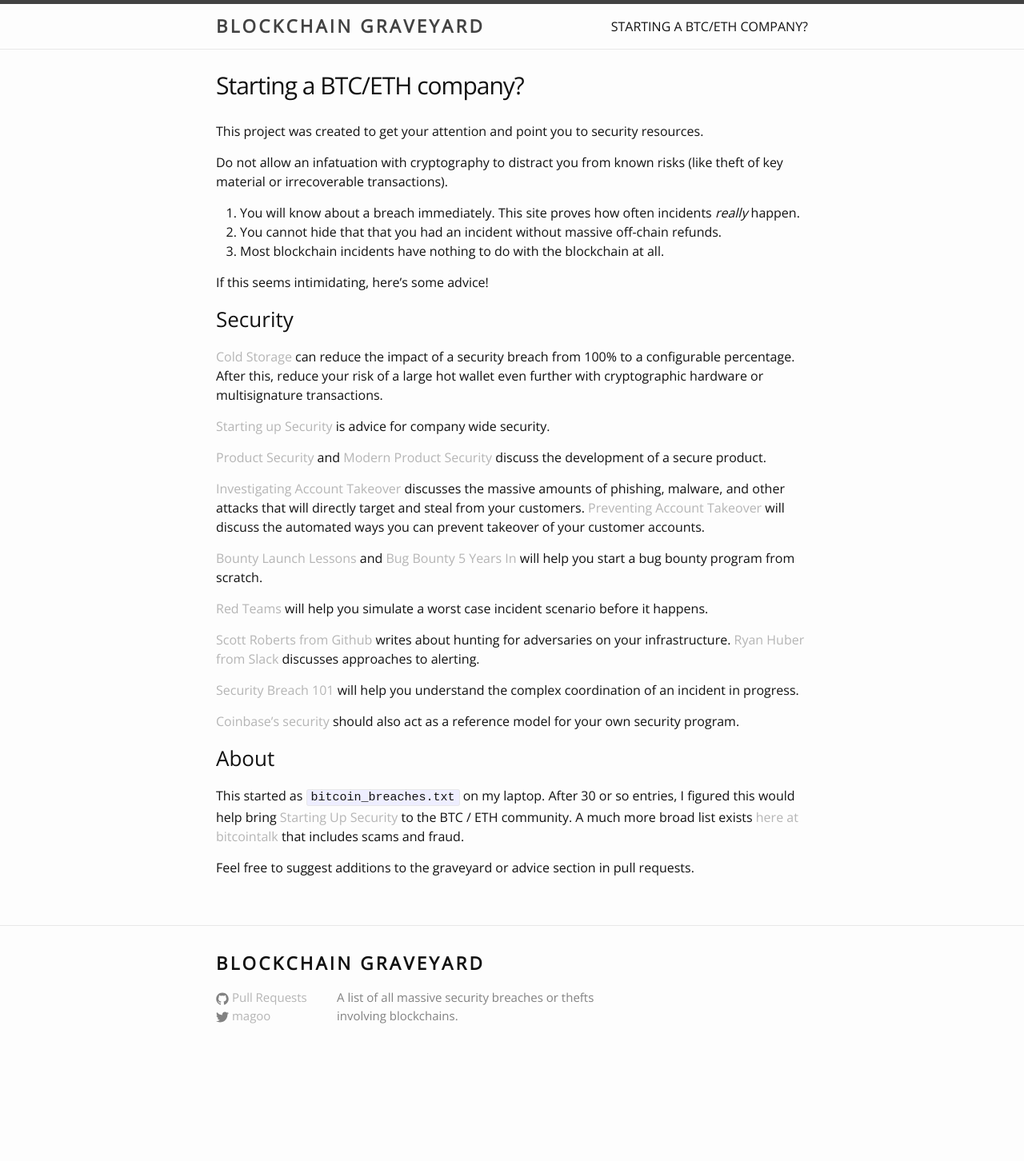
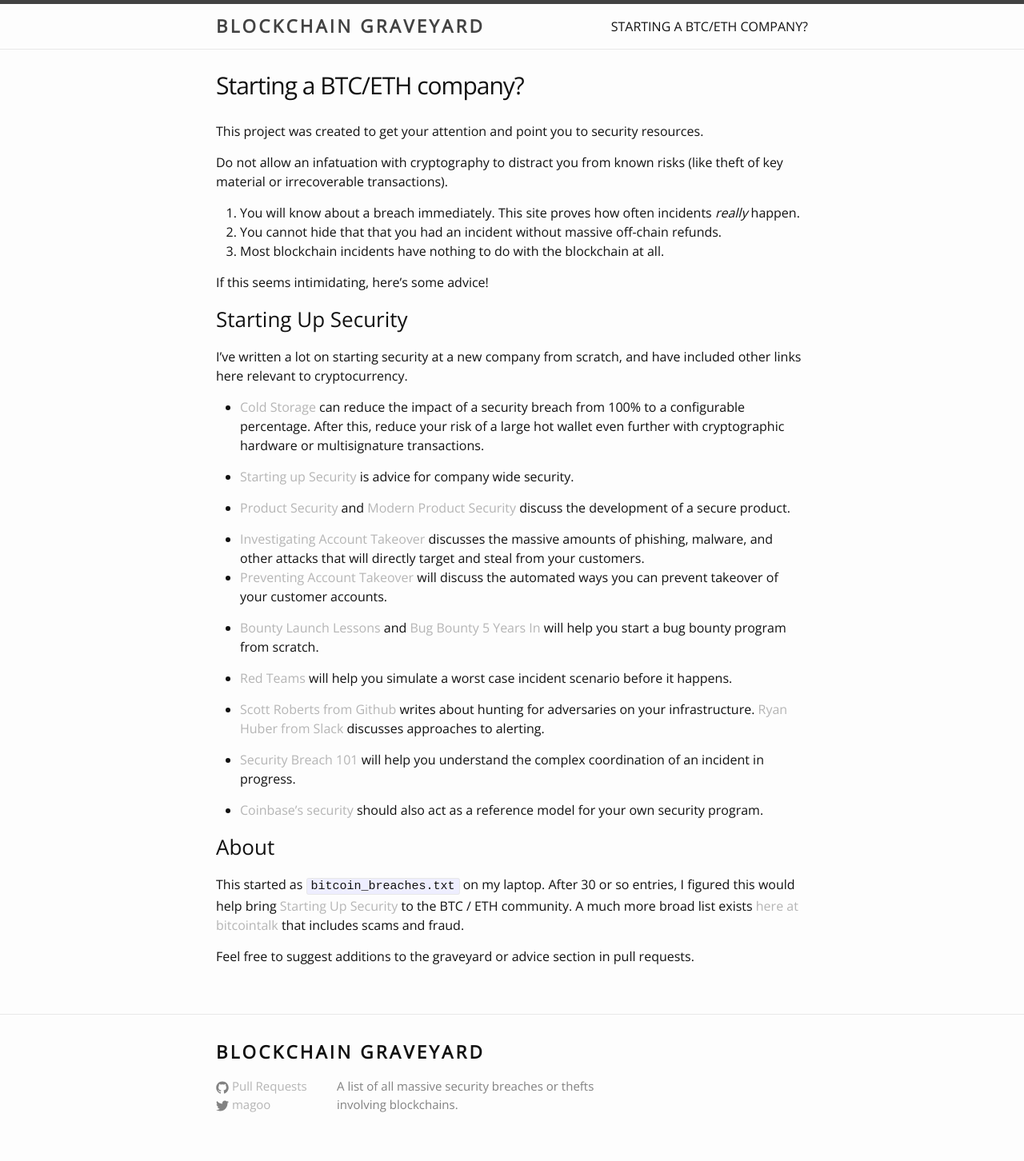
Before and after one commit to magoo/Blockchain-Graveyard, a Jekyll site: the page built from advice.md, in a window 1280 px wide. Shown: the whole page at 80% size. Built offline with Jekyll 4.4.1, drawn with Linux system fonts in a browser that asks for light colours; before the commit the page ends 1341 px from its top, so only the background shows below that.

Commit message:
Cleaning up advice

```diff
--- a/advice.md
+++ b/advice.md
@@ -14,25 +14,28 @@
 
  If this seems intimidating, here's some advice!
 
-### Security
+### Starting Up Security
 
-[Cold Storage][CS] can reduce the impact of a security breach from 100% to a configurable percentage. After this, reduce your risk of a large hot wallet even further with cryptographic hardware or multisignature transactions.
+I've written a lot on starting security at a new company from scratch, and have included other links here relevant to cryptocurrency.
 
-[Starting up Security][SUS] is advice for company wide security.
+- [Cold Storage][CS] can reduce the impact of a security breach from 100% to a configurable percentage. After this, reduce your risk of a large hot wallet even further with cryptographic hardware or multisignature transactions.
 
-[Product Security][SUSSPS] and [Modern Product Security][MPS] discuss the development of a secure product.
+- [Starting up Security][SUS] is advice for company wide security.
 
-[Investigating Account Takeover][SUSSATO] discusses the massive amounts of phishing, malware, and other attacks that will directly target and steal from your customers. [Preventing Account Takeover][SUSSPAT] will discuss the automated ways you can prevent takeover of your customer accounts.
+- [Product Security][SUSSPS] and [Modern Product Security][MPS] discuss the development of a secure product.
 
-[Bounty Launch Lessons][SUSBB] and [Bug Bounty 5 Years In][BBFYI] will help you start a bug bounty program from scratch.
+- [Investigating Account Takeover][SUSSATO] discusses the massive amounts of phishing, malware, and other attacks that will directly target and steal from your customers.
+- [Preventing Account Takeover][SUSSPAT] will discuss the automated ways you can prevent takeover of your customer accounts.
 
-[Red Teams][SUSRT] will help you simulate a worst case incident scenario before it happens.
+- [Bounty Launch Lessons][SUSBB] and [Bug Bounty 5 Years In][BBFYI] will help you start a bug bounty program from scratch.
 
-[Scott Roberts from Github][IRDEAD] writes about hunting for adversaries on your infrastructure. [Ryan Huber from Slack][DSA] discusses approaches to alerting.
+- [Red Teams][SUSRT] will help you simulate a worst case incident scenario before it happens.
 
-[Security Breach 101][SUSSSB] will help you understand the complex coordination of an incident in progress.
+- [Scott Roberts from Github][IRDEAD] writes about hunting for adversaries on your infrastructure. [Ryan Huber from Slack][DSA] discusses approaches to alerting.
 
-[Coinbase's security][CBS] should also act as a reference model for your own security program.
+- [Security Breach 101][SUSSSB] will help you understand the complex coordination of an incident in progress.
+
+- [Coinbase's security][CBS] should also act as a reference model for your own security program.
 
 ### About
 
```
